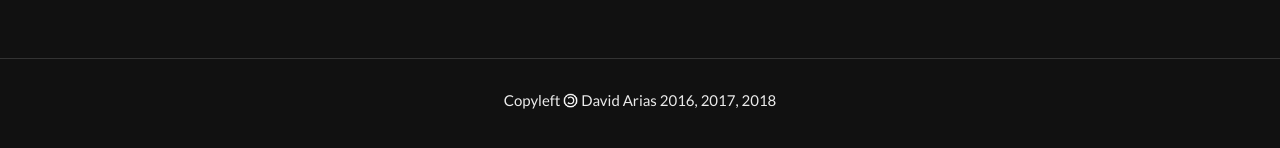
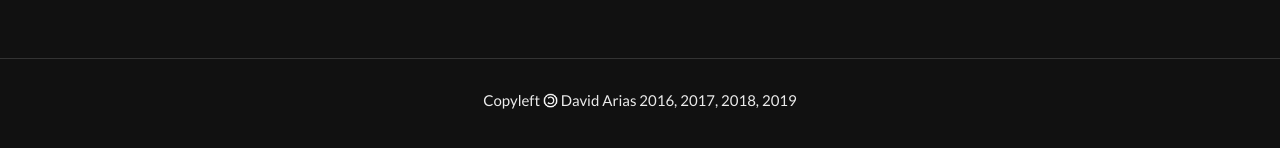
Before and after one commit to davidarias/davidarias.github.io, a Jekyll site: the page built from about.md, in a window 1280 px wide. Shown: the part 390-538 px from the top of the page. Built offline with Jekyll 4.4.1, drawn with Linux system fonts in a browser that asks for light colours.

Commit message:
updated footer

```diff
--- a/_includes/footer.html
+++ b/_includes/footer.html
@@ -2,7 +2,7 @@
 
   <div class="wrap">
 
-    <p>Copyleft <img class="copyleft" src="{{ site.baseurl}}/img/copyleft-icon.png"> David Arias 2016, 2017, 2018</p>
+    <p>Copyleft <img class="copyleft" src="{{ site.baseurl}}/img/copyleft-icon.png"> David Arias 2016, 2017, 2018, 2019</p>
 
   </div>
 
```
